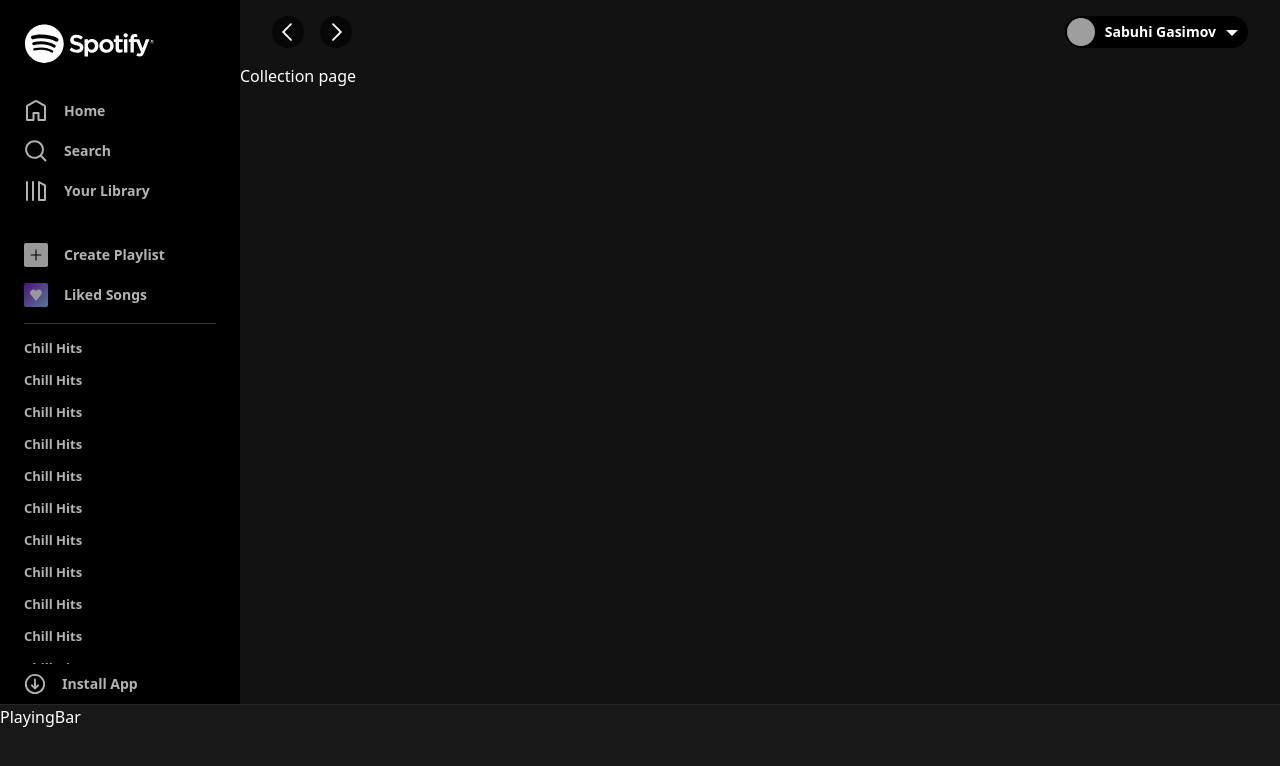
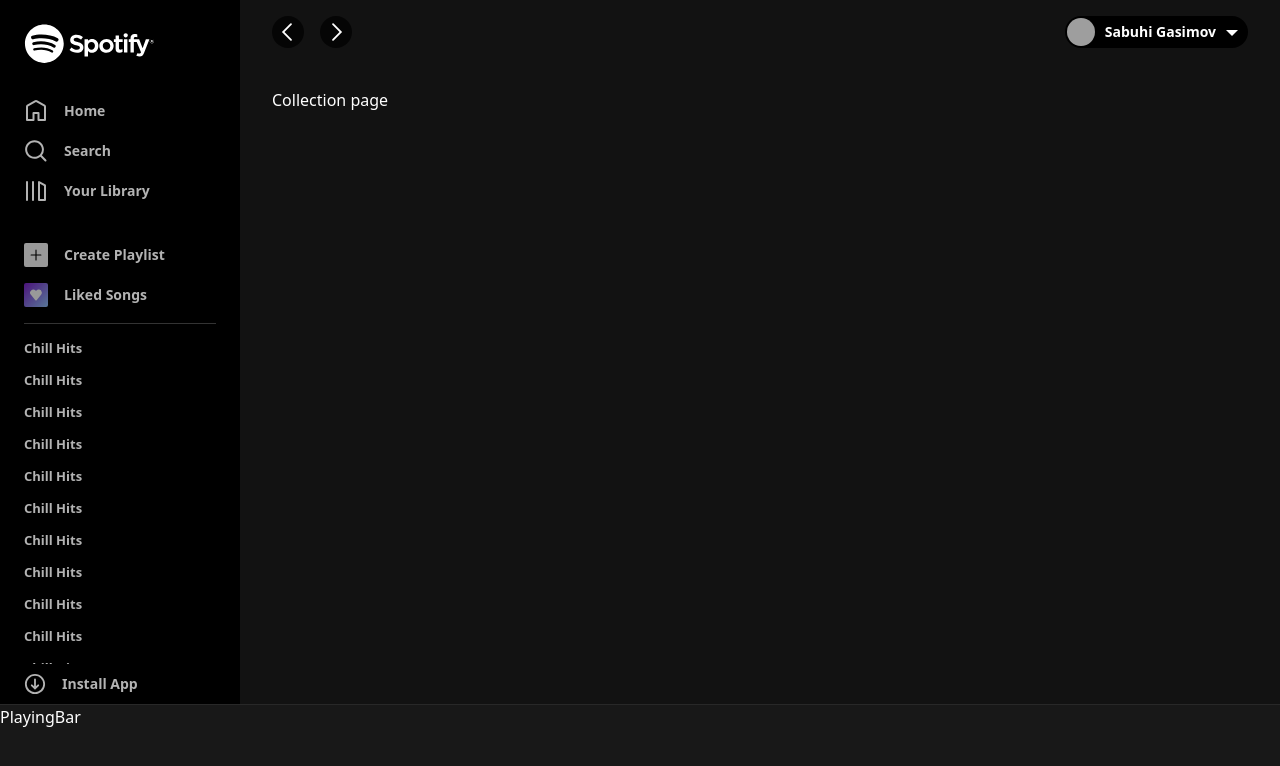
Before and after one commit to Sabuhi0/react-tailwind-spotify-clone, a React (Vite) app: page /collection in a window 1280 px wide. Shown: the top 766 px of the page. Built offline with nearby package versions, Linux system fonts and the light colour scheme; grey boxes are pictures that could not be loaded.

Commit message:
Added context component padding

```diff
--- a/src/components/Content.jsx
+++ b/src/components/Content.jsx
@@ -9,11 +9,13 @@ const Content = () => {
   return (
     <main className='flex-auto'>
       <Navbar />
-      <Routes>
-        <Route path="/" element={<Home />} />
-        <Route path="/search" element={<Search />} />
-        <Route path="/collection" element={<Collection />} />
-      </Routes>
+      <div className='px-8 pt-6'>
+        <Routes>
+          <Route path="/" element={<Home />} />
+          <Route path="/search" element={<Search />} />
+          <Route path="/collection" element={<Collection />} />
+        </Routes>
+      </div>
     </main>
   )
 }
```
